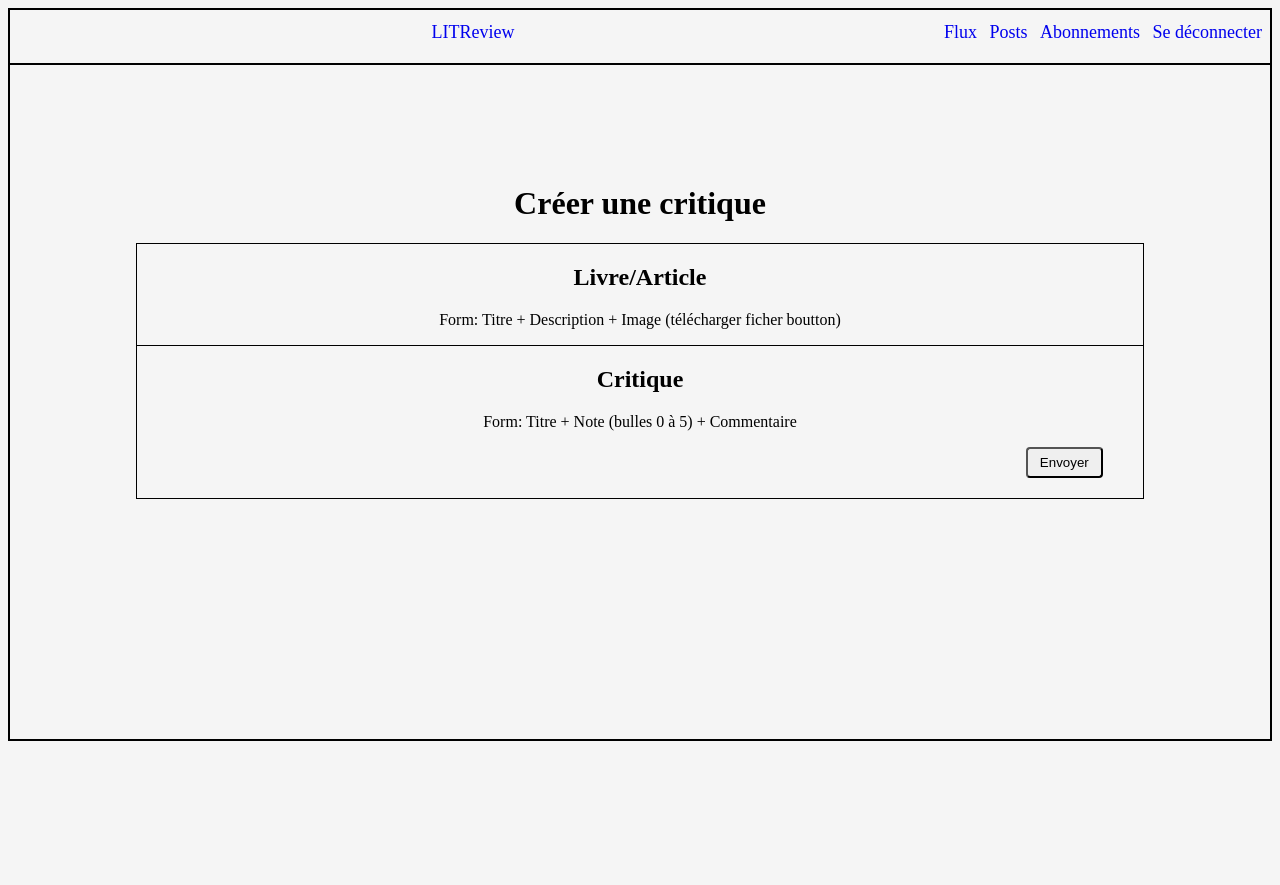
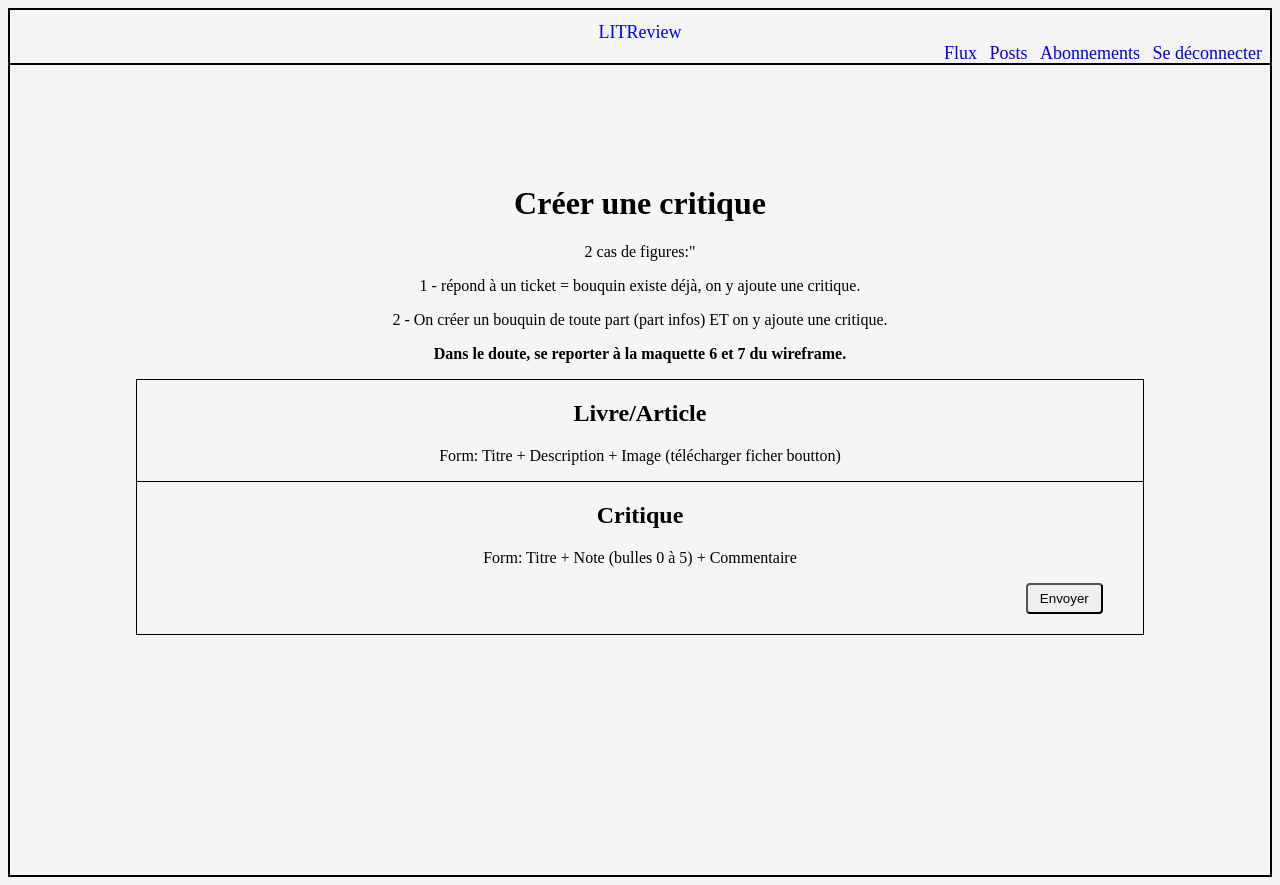
Before and after one commit to Dhyakia/OPC_Project09, a Django app: page /review/new_review/ in a window 1280 px wide. Before the commit the page ends 741 px from the top, so only its background shows below. Run offline with Django 4.2, Linux system fonts and the light colour scheme.

Commit message:
wireframe: new_review (ticket) (7/10)

```diff
--- a/LITReview/review/static/review/style.css
+++ b/LITReview/review/static/review/style.css
@@ -24,7 +24,6 @@ button {
     padding: 12px 0px 20px 0px;
 }
 .topnav, a {
-    position:static;
     font-size: 18px;
     text-decoration: none!important;
 }
@@ -56,6 +55,7 @@ button {
 
 /* Create_ticket.html style */
 .create-ticket {
+    overflow: hidden;
     border: 2px solid black;
     margin-top: 5%;
     margin-left: 10%;
@@ -63,6 +63,8 @@ button {
 }
 #ticket-submit {
     float:right;
+    margin-bottom: 2%;
+    margin-right: 4%;
 }
 
 /* New_review.html style */
--- a/LITReview/review/templates/review/base.html
+++ b/LITReview/review/templates/review/base.html
@@ -20,7 +20,11 @@
 
         <div class="viewport">
             <div class="topnav">
-                <a href="#" id="mark">LITReview</a>
+
+                <div class="topnav-centered">
+                    <a href="#" id="mark">LITReview</a>
+                </div>
+
                 <div class="topnav-right">
                     <a href="{% url 'flux' %}">Flux</a>
                     <a href="#">Posts</a>
--- a/LITReview/review/templates/review/new_review.html
+++ b/LITReview/review/templates/review/new_review.html
@@ -2,6 +2,12 @@
 {% block content %}
 
 <h1>Créer une critique</h1>
+
+<p>2 cas de figures:"</p>
+<p>1 - répond à un ticket = bouquin existe déjà, on y ajoute une critique.</p>
+<p>2 - On créer un bouquin de toute part (part infos) ET on y ajoute une critique.</p>
+
+<p><strong>Dans le doute, se reporter à la maquette 6 et 7 du wireframe.</strong></p>
 
 <div class="new-review">
 
```
Also changed, not shown: LITReview/review/views.py (line endings or trailing spaces).
